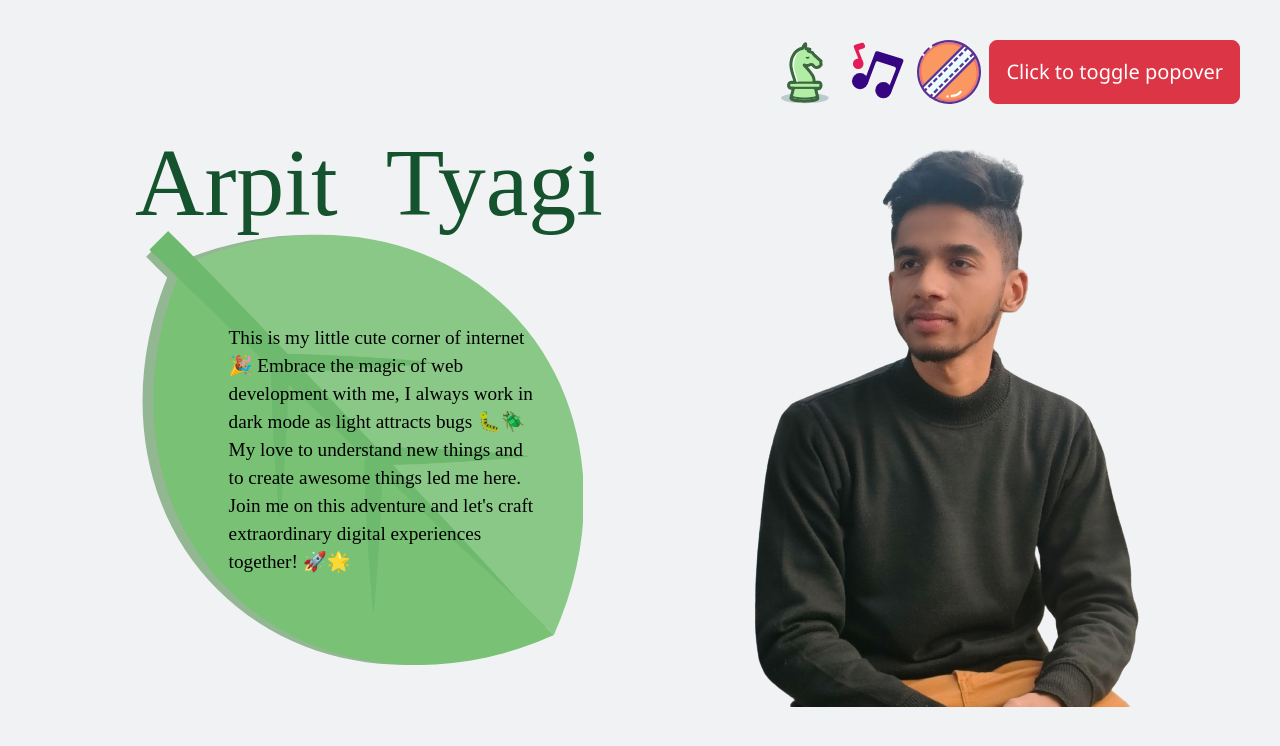
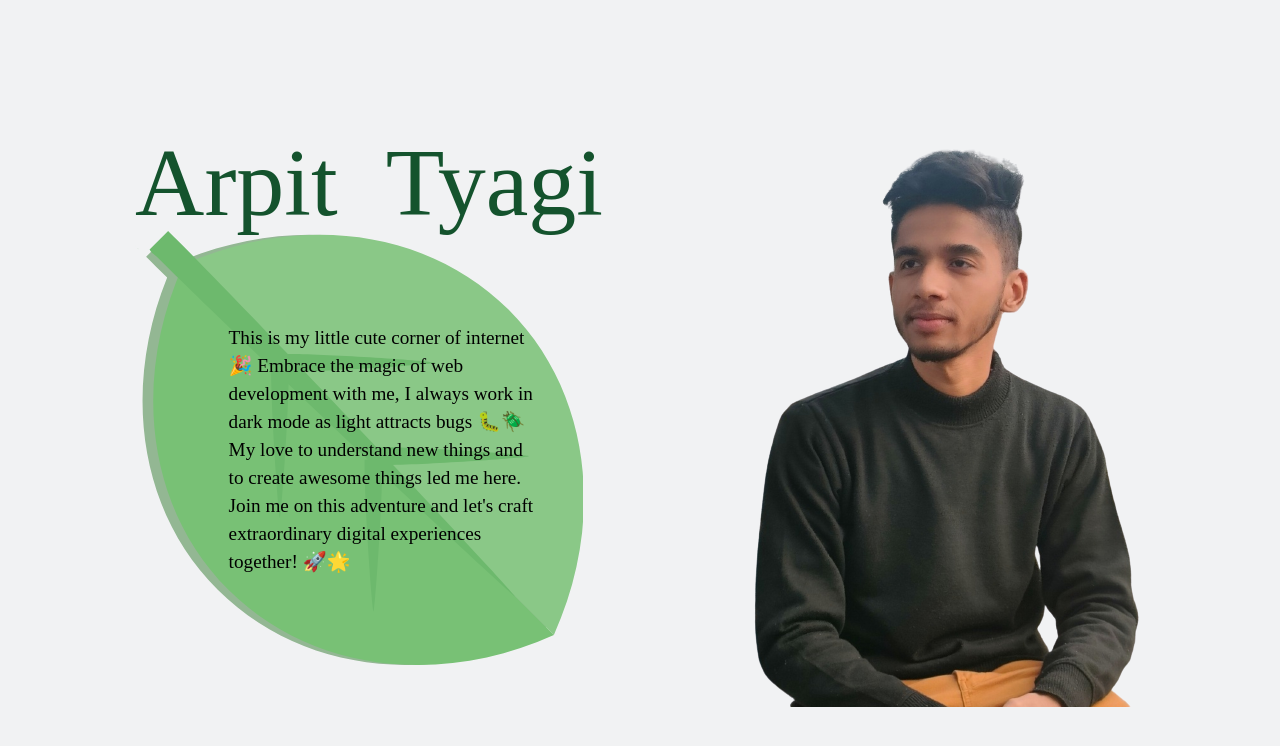
Before and after one commit to arpittyagi102/portfolio, a Next.js app: page / in a window 1280 px wide. Shown: the top 746 px of the page. Built offline with nearby package versions, Linux system fonts and the light colour scheme; a web font is replaced by a local one.

Commit message:
removed the icons from about page

```diff
--- a/src/app/components/About.jsx
+++ b/src/app/components/About.jsx
@@ -19,10 +19,6 @@ export default function About(){
     return(
         <div style={{backgroundImage:`url(${leavesFallingBG.src})`}} className="w-full flex items-center justify-evenly overflow-hidden realative">
             <div className="absolute right-10 top-10 flex gap-2">
-                <img src={chess.src} className=" h-16"  data-bs-toggle="popover" data-bs-content="And here's some amazing content. It's very engaging. Right?"/>
-                <img src={music.src} className=" h-16"/>
-                <img src={cricket.src} className=" h-16"/>
-                <button type="button" className="btn btn-lg btn-danger" data-bs-toggle="popover" data-bs-title="Popover title" data-bs-content="And here's some amazing content. It's very engaging. Right?">Click to toggle popover</button>
             </div>
             <div className="font-mono" style={{fontWeight:"400"}}>
                 <div className=" text-8xl text-green-900 text-center cursor-pointer" style={{fontFamily:"Fleur De Leah"}} onClick={handlePageSwitch}>
--- a/src/app/layout.js
+++ b/src/app/layout.js
@@ -16,8 +16,6 @@ export default function RootLayout({ children }) {
             rel="stylesheet"
             href="https://fonts.googleapis.com/css2?family=Borel&family=Fleur+De+Leah&display=swap"
           />
-          <link href="https://cdn.jsdelivr.net/npm/bootstrap@5.3.0/dist/css/bootstrap.min.css" rel="stylesheet" integrity="sha384-9ndCyUaIbzAi2FUVXJi0CjmCapSmO7SnpJef0486qhLnuZ2cdeRhO02iuK6FUUVM" crossorigin="anonymous"></link>
-          <script src="https://cdn.jsdelivr.net/npm/bootstrap@5.3.0/dist/js/bootstrap.bundle.min.js" integrity="sha384-geWF76RCwLtnZ8qwWowPQNguL3RmwHVBC9FhGdlKrxdiJJigb/j/68SIy3Te4Bkz" crossorigin="anonymous"></script>
       </head>
       <body className={inter.className}>{children}</body>
     </html>
```
